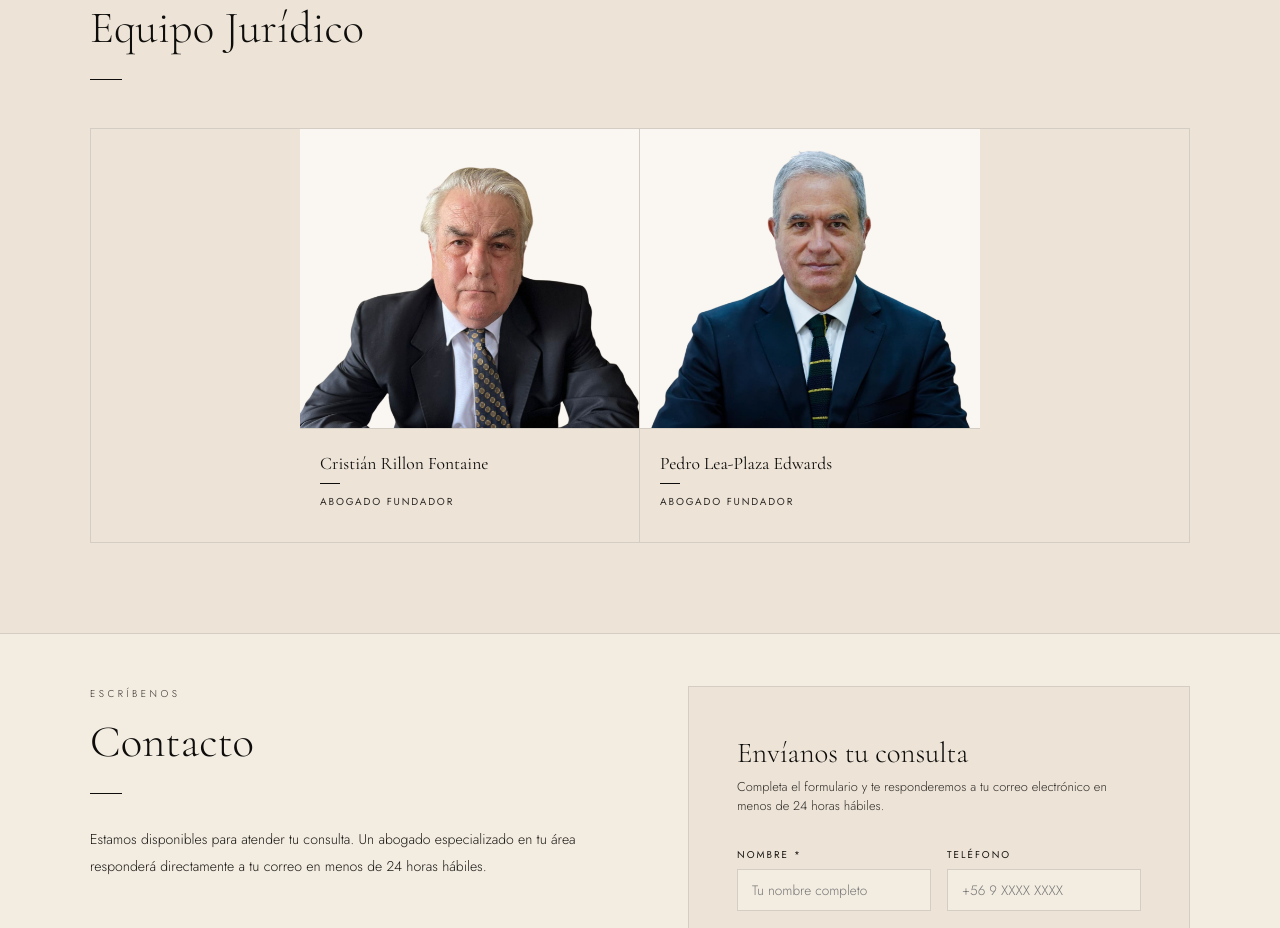
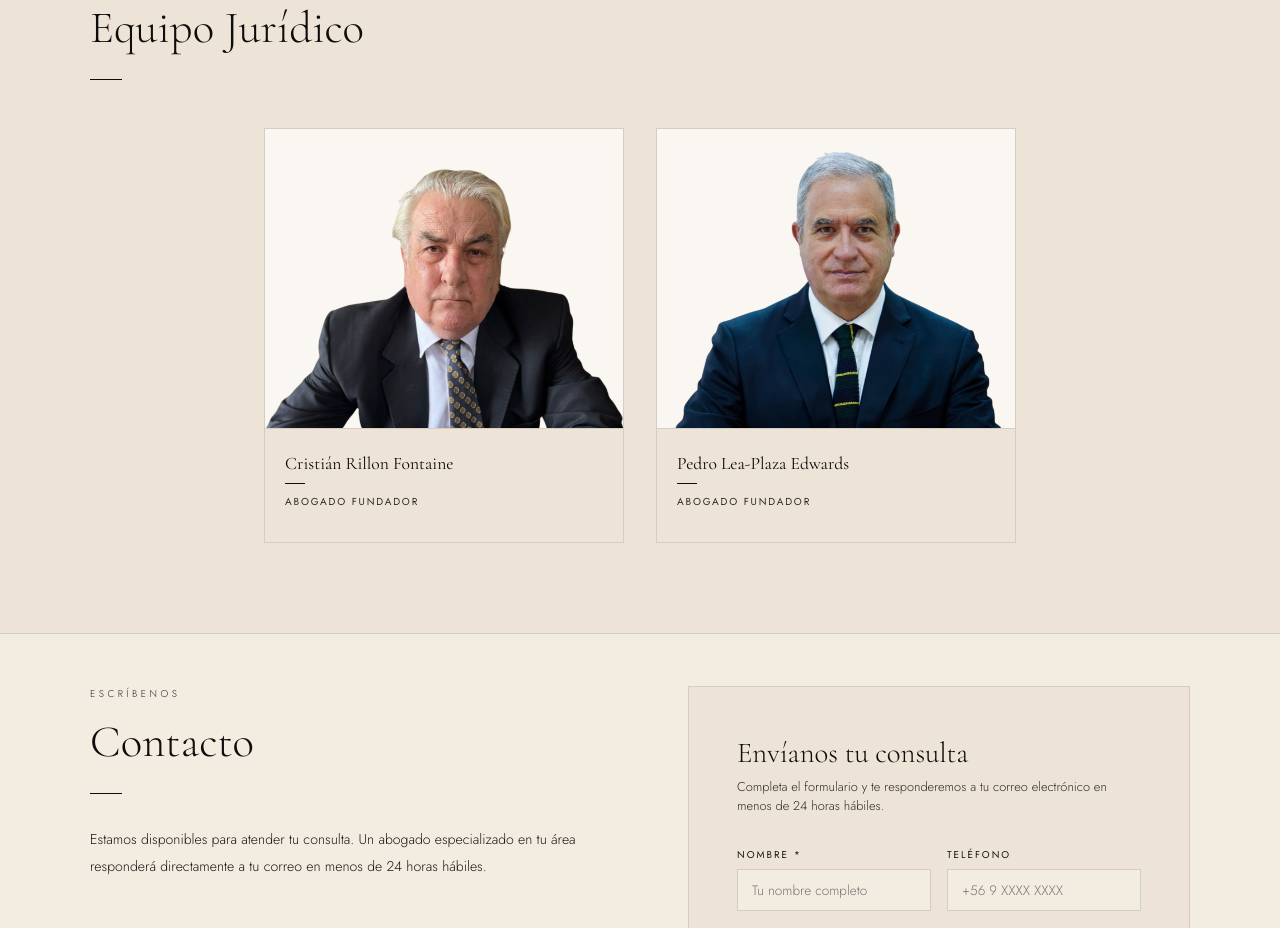
Before and after one commit to imleaplaza/landing-rillon-leaplaza, a website: page index.html in a window 1280 px wide. Shown: the part 2392-3320 px from the top of the page. Drawn offline with nearby package versions, Linux system fonts and the light colour scheme; a web font is replaced by a local one.

Commit message:
Adjust team grid layout: individual card borders with gap
Co-Authored-By: Claude Sonnet 4.6 <noreply@anthropic.com>

```diff
--- a/index.html
+++ b/index.html
@@ -541,18 +541,17 @@
 
     .team-grid {
       display: grid;
-      grid-template-columns: repeat(2, minmax(0, 340px));
+      grid-template-columns: repeat(2, minmax(0, 360px));
       justify-content: center;
+      gap: 2rem;
+      margin-top: 3rem;
+    }
+
+    .team-card {
       border: 1px solid var(--border);
-      margin-top: 3rem;
-    }
-
-    .team-card {
-      border-right: 1px solid var(--border);
       display: flex;
       flex-direction: column;
     }
-    .team-card:last-child { border-right: none; }
 
     /* Foto con overlay */
     .team-photo {
```
